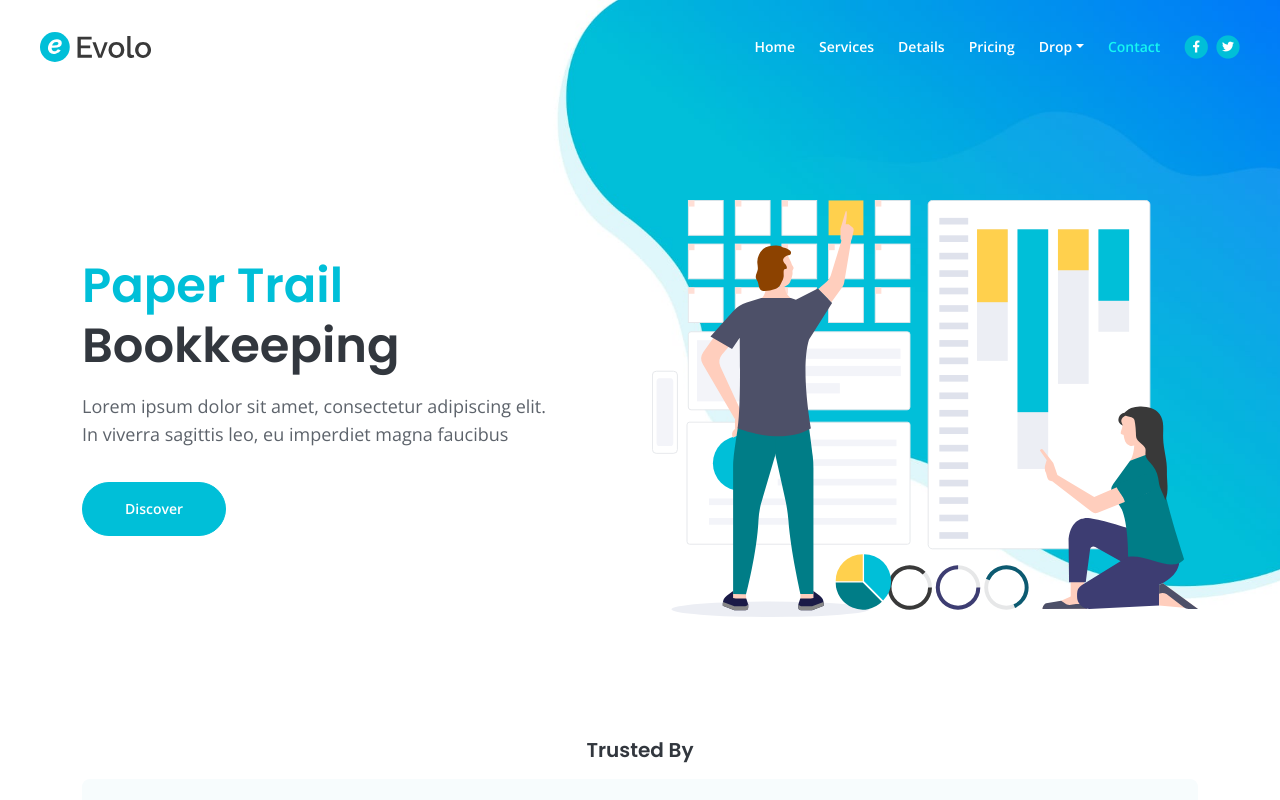
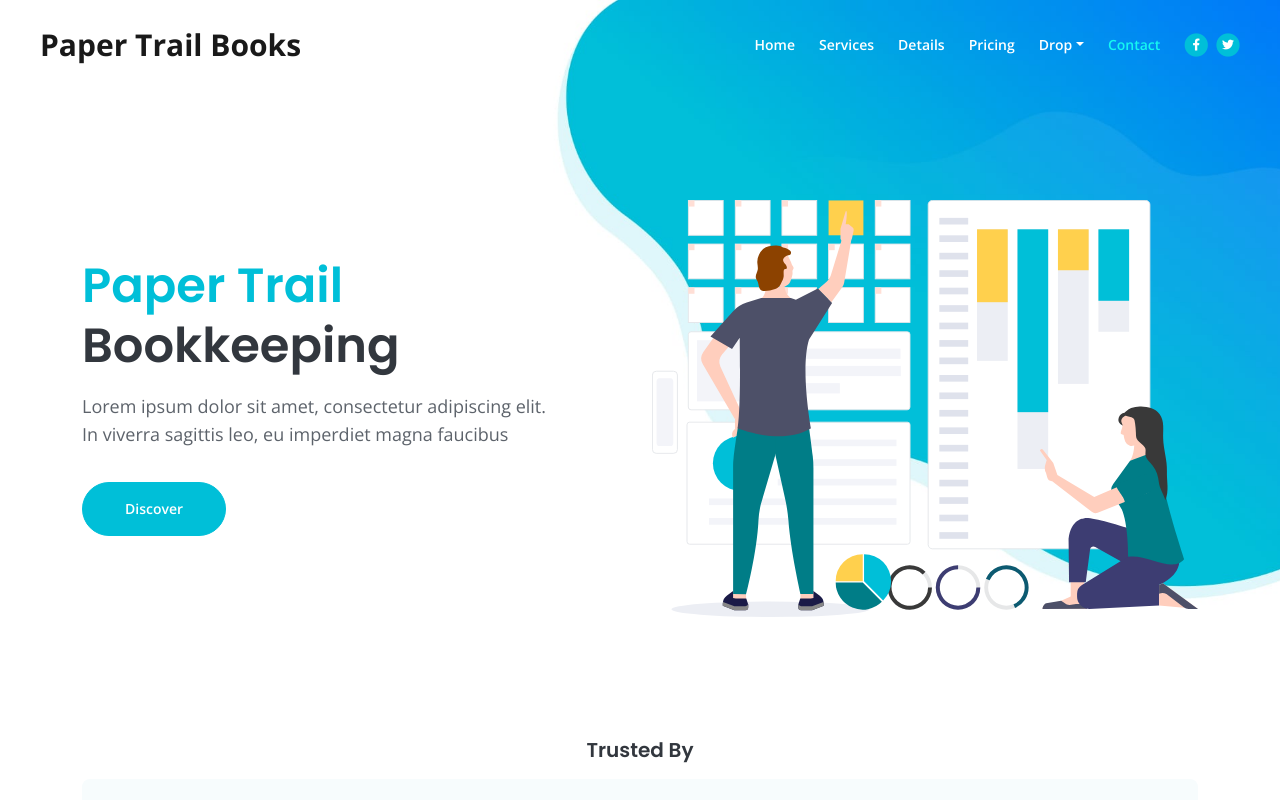
Before and after one commit to EthanGrayMcG/papertrailbooks, a plain HTML site: page index.html in a window 1280 px wide. Shown: the top 800 px of the page. Drawn offline with nearby package versions, Linux system fonts and the light colour scheme.

Commit message:
changed navbar title

```diff
--- a/index.html
+++ b/index.html
@@ -36,11 +36,11 @@
         <nav id="navbarExample" class="navbar navbar-expand-lg fixed-top navbar-light" aria-label="Main navigation">
             <div class="container">
 
-                <!-- Image Logo -->
+                <!-- Image Logo
                 <a class="navbar-brand logo-image" href="index.html"><img src="images/logo.svg" alt="alternative"></a>
-
+-->
                 <!-- Text Logo - Use this if you don't have a graphic logo -->
-                <!-- <a class="navbar-brand logo-text" href="index.html">Evolo</a> -->
+                <a class="navbar-brand logo-text" href="index.html">Paper Trail Books</a>
 
                 <button class="navbar-toggler p-0 border-0" type="button" id="navbarSideCollapse" aria-label="Toggle navigation">
                     <span class="navbar-toggler-icon"></span>
```
